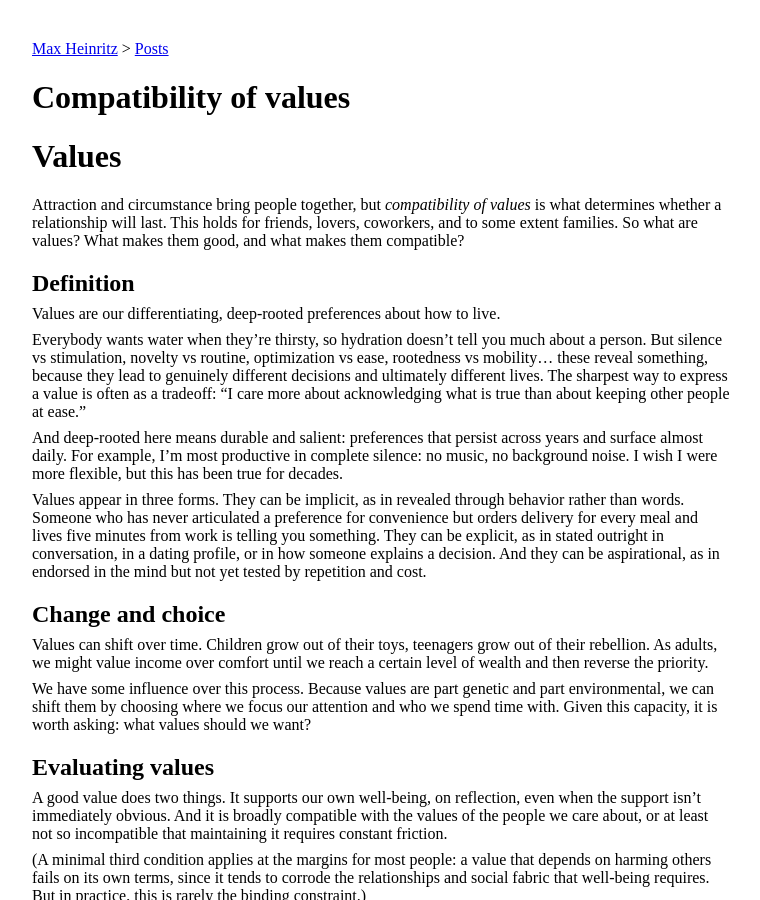
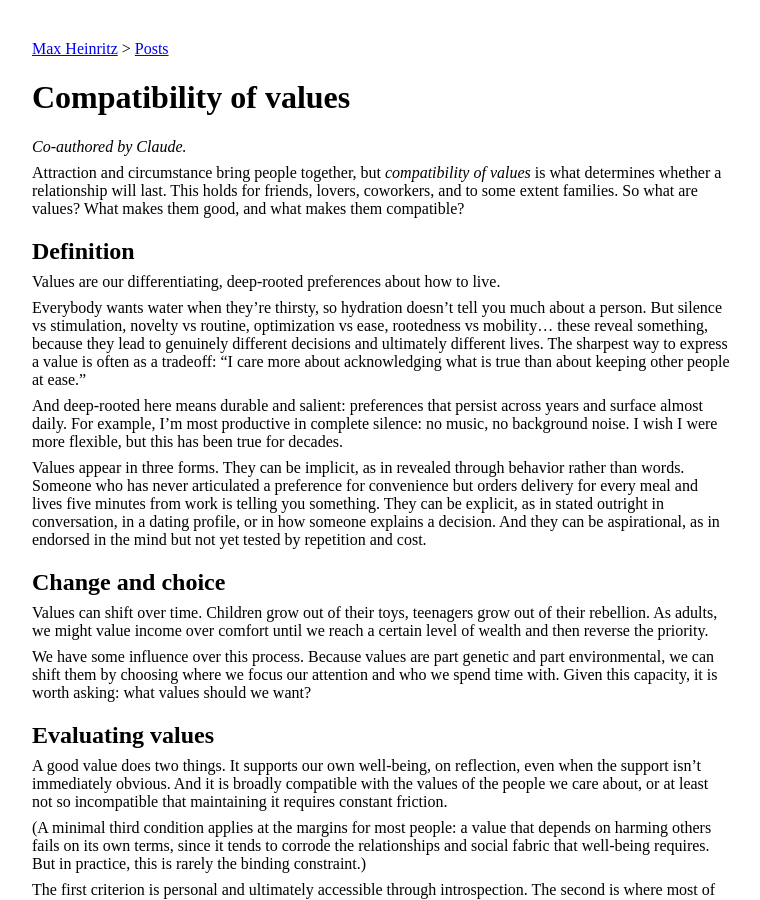
Before and after one commit to maxh/maxheinritz.com, a Jekyll site: the page built from _posts/2026-01-31-compatibility-of-values.md, in a window 1280 px wide and 900 px high. Shown: the whole window, without its empty margins (108-868 px from the left). Built offline with Jekyll 4.4.1, drawn with Linux system fonts in a browser that asks for light colours.

Commit message:
add disclaimer

```diff
--- a/_posts/2026-01-31-compatibility-of-values.md
+++ b/_posts/2026-01-31-compatibility-of-values.md
@@ -4,7 +4,7 @@ layout: post
 tags: [culture, future]
 ---
 
-# Values
+_Co-authored by Claude._
 
 Attraction and circumstance bring people together, but _compatibility of values_ is what determines whether a relationship will last. This holds for friends, lovers, coworkers, and to some extent families. So what are values? What makes them good, and what makes them compatible?
 
```
